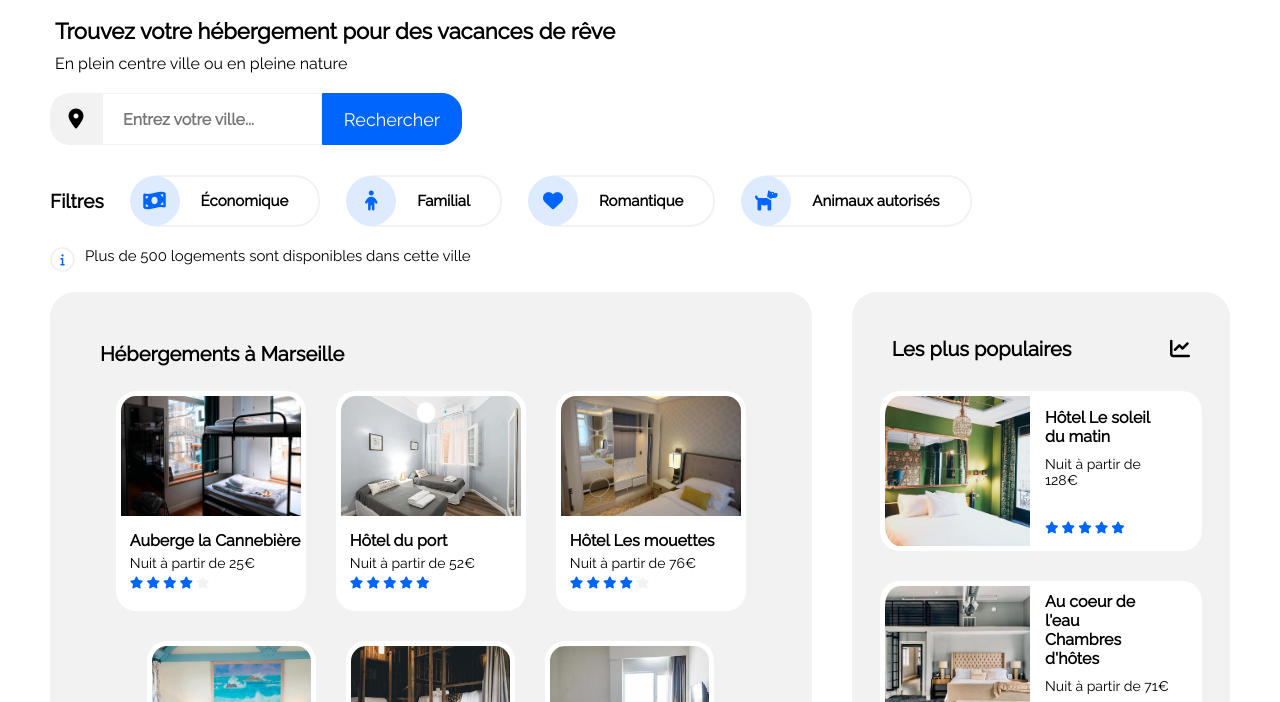
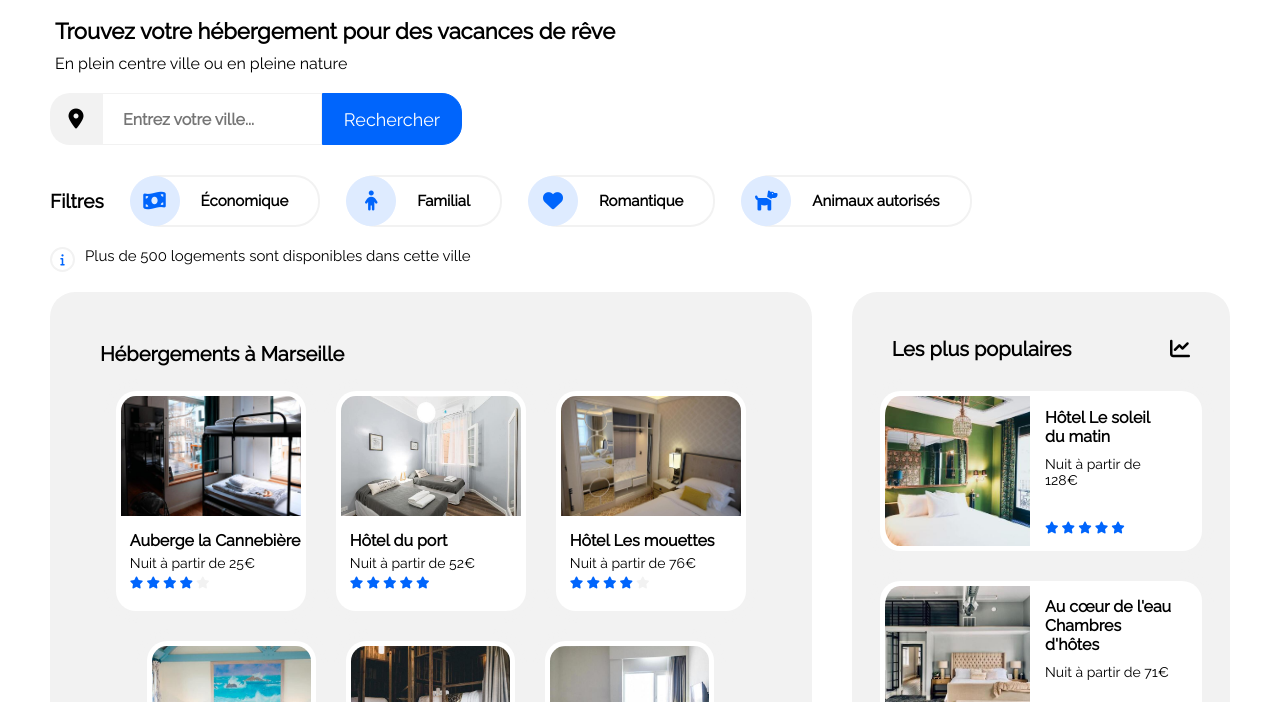
Before and after one commit to DylanWebCoder/DylanTrouve_2_24122020, a plain HTML site: page index.html in a window 1280 px wide. Shown: the part 98-800 px from the top of the page. Drawn offline with Linux system fonts and the light colour scheme.

Commit message:
modification titles

```diff
--- a/index.html
+++ b/index.html
@@ -105,7 +105,7 @@
                             <img src="images/hebergement/coeureau.jpg" alt="Au coeur de l'eau Chambres d'hôtes">
                             <div class="infos-card-pop">
                                 <div class="infos-card-top">
-                                    <h5>Au coeur de l'eau <br>Chambres d'hôtes</h5>
+                                    <h5>Au cœur de l'eau <br>Chambres d'hôtes</h5>
                                     <p>Nuit à partir de 71€</p>
                                 </div>
                                 <div class="stars">
```
